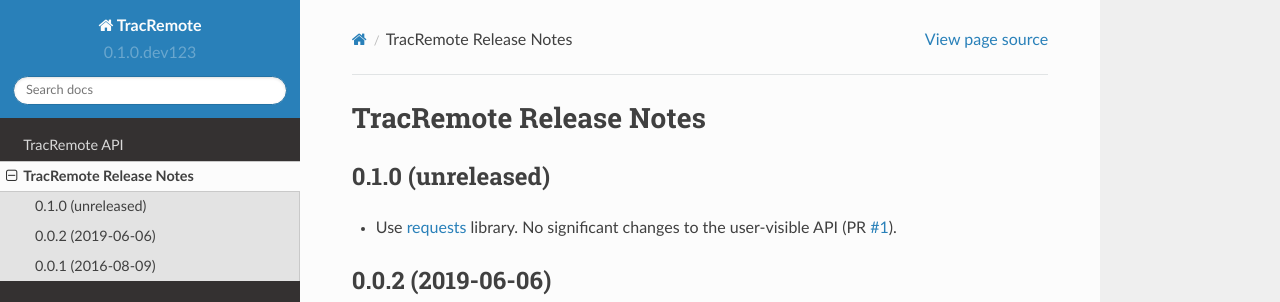
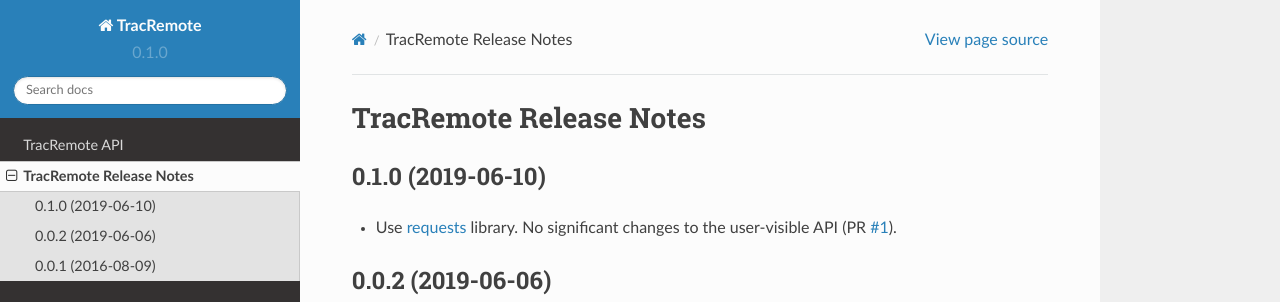
Before and after one commit to weaverba137/trac-remote, a Sphinx documentation site: the page built from doc/release_notes.rst, in a window 1280 px wide. Shown: the top 302 px of the page. Built offline with Sphinx 7.4.7 and the Read the Docs theme 2.0.0, drawn with Linux system fonts in a browser that asks for light colours.

Commit message:
setting version number for tag

```diff
--- a/TracRemote/__init__.py
+++ b/TracRemote/__init__.py
@@ -13,4 +13,4 @@
 """
 from __future__ import absolute_import, unicode_literals
 
-__version__ = '0.1.0.dev123'
+__version__ = '0.1.0'
--- a/doc/release_notes.rst
+++ b/doc/release_notes.rst
@@ -2,7 +2,7 @@
 TracRemote Release Notes
 ========================
 
-0.1.0 (unreleased)
+0.1.0 (2019-06-10)
 ------------------
 
 * Use requests_ library.  No significant changes to the user-visible API
```
